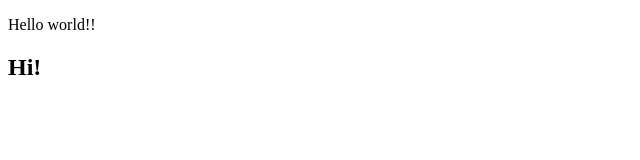
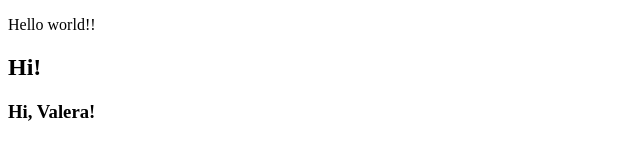
Before and after one commit to Valera1255/project, a plain HTML site: page index.html in a window 1280 px wide. Shown: the whole page, without its empty margins (0-640 px from the left). Drawn offline with Linux system fonts and the light colour scheme.

Commit message:
h3 added

```diff
--- a/index.html
+++ b/index.html
@@ -9,6 +9,7 @@
 
     <p>Hello world!!</p>
     <h2>Hi!</h2>
+    <h3>Hi, Valera!</h3>
 
     <!--<script>
         alert(1);
```
